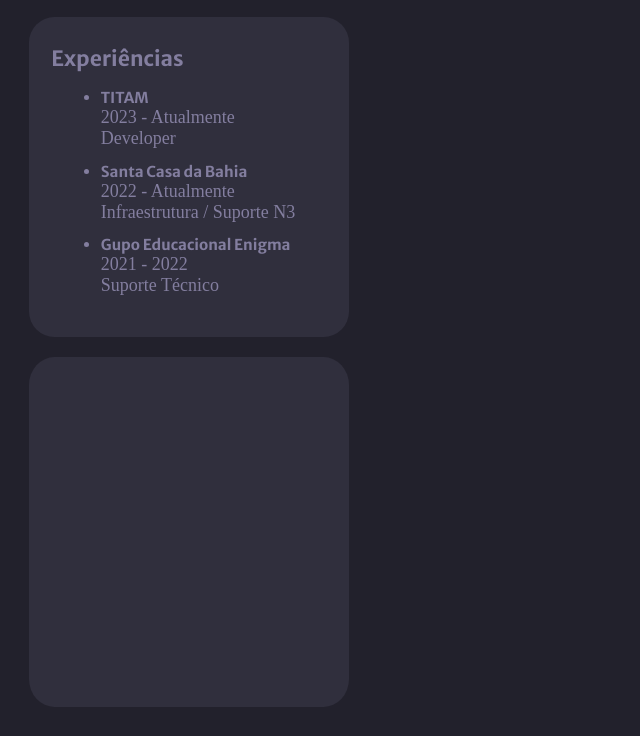
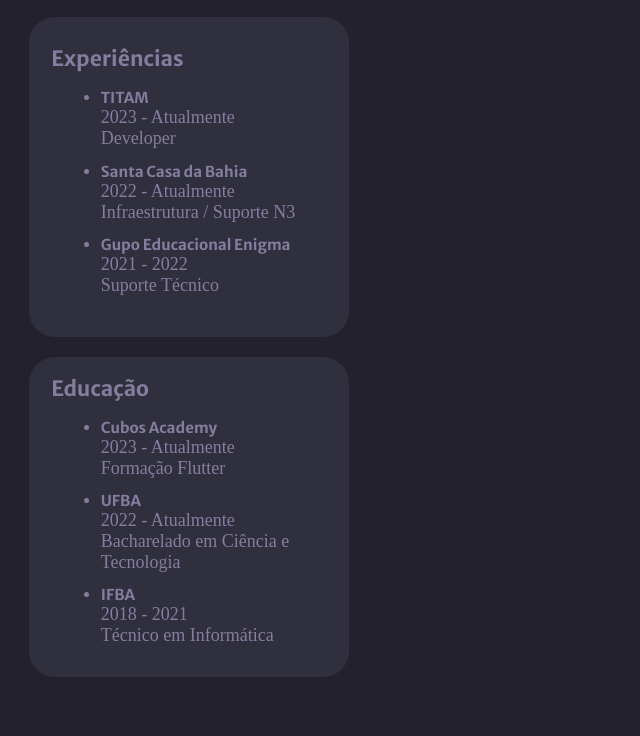
Before and after one commit to JoseCardoso-dev/PTDev-TITAN, a plain HTML site: page Desafio-Portfolio/index.html in a window 1280 px wide. Shown: the part 880-1616 px from the top of the page, without its empty margins (0-640 px from the left). After the commit the page ends 1586 px from the top, so only its background shows below. Drawn offline with Linux system fonts and the light colour scheme.

Commit message:
finish section educação

```diff
--- a/Desafio-Portfolio/css/style-index.css
+++ b/Desafio-Portfolio/assets/css/style-index-aside.css
@@ -1,42 +1,9 @@
-:root {
-    --body-bg-color: #22212C;
-    --text-color: #837E9F;
-    --bg-cards: #302F3D;
-    --bg-techs: #CB92B1;
-    --borde-img-perfil: #32a80e;
-    font-size: 18px;
-}
-
-* {
-    margin: 0;
-    box-sizing: border-box;
-}
-
-body{
-    font-family: 'Merriweather Sans', sans-serif;
-    font-weight: 400;
-    width: 100vw;
-    display: flex;
-    background-color: var(--body-bg-color);
-    color: var(--text-color);
-}
-
-/* Oculta a barra de rolagem */
-body::-webkit-scrollbar {
-    display: none;
-  }
-
 aside{
     width: 29.5%;
     padding: 2.25%;
     display: flex;
     flex-direction: column;
     gap: 20px;
-}
-
-article{
-    width: 100%;
-    background-color: var(--bg-cards);
 }
 
 aside article{
@@ -114,61 +81,27 @@
     color: var(--body-bg-color);
 }
 
-.experiencias{
+.experiencias, .educacao{
     height: 320px;
     display: flex;
     flex-direction: column;
     justify-content: center;
 }
 
-.experiencias ul{
+.experiencias ul,
+.educacao ul{
     margin-left: 10%;
     font-size: 15px;
 }
 
-.experiencias li{
+.experiencias li,
+.educacao li{
     font-weight: 700;
 }
 
-.experiencias p{
+.experiencias p,
+.educacao p{
     margin-bottom: 5%;
     font-size: 18px;
     font-family:'Times New Roman', Times, serif;
 }
-
-.educacao{
-    height: 350px;
-}
-
-main{
-    width: 70.5%;
-    padding: 2.25%;
-}
-
-.title-container {
-    display: flex;
-    align-items: center;
-    background-color: var(--bg-cards);
-    padding: 2%;
-    padding-left: 2.5%;
-    padding-right: 2.5%;
-    border-radius: 20px ;
-  }
-
-  .title-section {
-    margin-right: auto;
-  }
-
-.section-container{
-    display: flex;
-    margin-bottom: 2%;
-    margin-top: 2%;
-    gap: 2%;
-}
-
-section article{
-    display: flex;
-    border-radius: 13px;
-    align-items: center;
-    height: 50px;
-}
--- /dev/null
+++ b/Desafio-Portfolio/assets/css/style-index.css
@@ -0,0 +1,65 @@
+:root {
+    --body-bg-color: #22212C;
+    --text-color: #837E9F;
+    --bg-cards: #302F3D;
+    --bg-techs: #CB92B1;
+    --borde-img-perfil: #32a80e;
+    font-size: 18px;
+}
+
+* {
+    margin: 0;
+    box-sizing: border-box;
+}
+
+body{
+    font-family: 'Merriweather Sans', sans-serif;
+    font-weight: 400;
+    width: 100vw;
+    display: flex;
+    background-color: var(--body-bg-color);
+    color: var(--text-color);
+}
+
+/* Oculta a barra de rolagem */
+body::-webkit-scrollbar {
+    display: none;
+  }
+
+main{
+    width: 70.5%;
+    padding: 2.25%;
+}
+
+article{
+    width: 100%;
+    background-color: var(--bg-cards);
+}
+
+.title-container {
+    display: flex;
+    align-items: center;
+    background-color: var(--bg-cards);
+    padding: 2%;
+    padding-left: 2.5%;
+    padding-right: 2.5%;
+    border-radius: 20px ;
+  }
+
+  .title-section {
+    margin-right: auto;
+  }
+
+.section-container{
+    display: flex;
+    margin-bottom: 2%;
+    margin-top: 2%;
+    gap: 2%;
+}
+
+section article{
+    display: flex;
+    border-radius: 13px;
+    align-items: center;
+    height: 50px;
+}
--- a/Desafio-Portfolio/index.html
+++ b/Desafio-Portfolio/index.html
@@ -4,7 +4,8 @@
     <meta charset="UTF-8">
     <meta name="viewport" content="width=device-width, initial-scale=1.0">
     <link rel="stylesheet" href="https://fonts.googleapis.com/css2?family=Merriweather+Sans:wght@400;500;700&display=swap">
-    <link rel="stylesheet" href="./css/style-index.css">
+    <link rel="stylesheet" href="./assets/css/style-index.css">
+    <link rel="stylesheet" href="./assets/css/style-index-aside.css">
     <title>Portifolio José</title>
 </head>
 <body>
@@ -107,7 +108,15 @@
             </ul>
         </article>
         <article class="educacao">
-
+            <h1 class="title-content">Educação</h1>
+            <ul>
+                <li>Cubos Academy</li>
+                <p>2023 - Atualmente <br> Formação Flutter</p>
+                <li>UFBA</li>
+                <p>2022 - Atualmente <br> Bacharelado em Ciência e Tecnologia</p>
+                <li>IFBA</li>
+                <p>2018 - 2021 <br> Técnico em Informática</p>
+            </ul>
         </article>
     </aside>
     <main>
```
